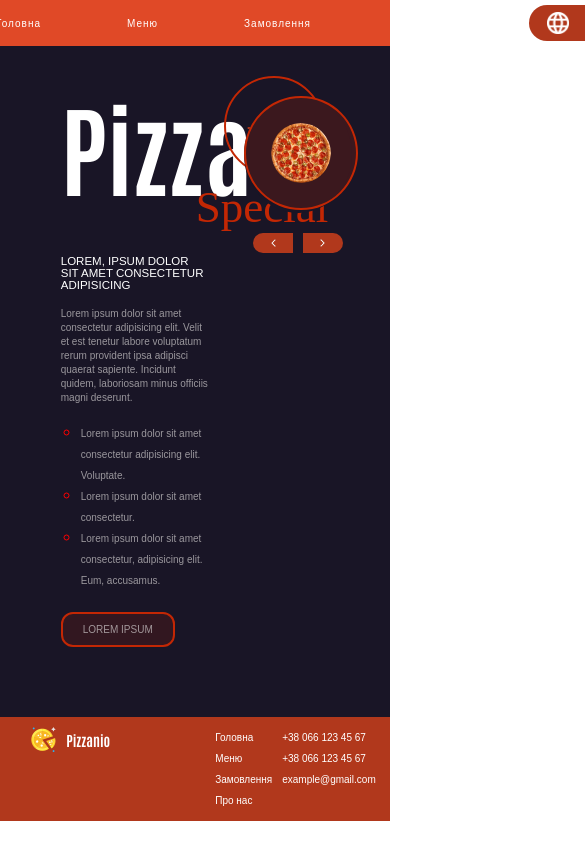
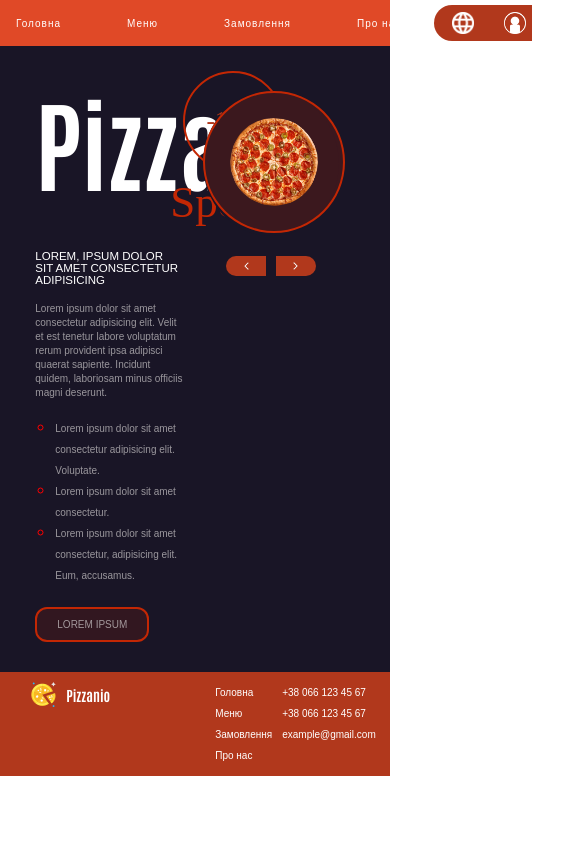
Before and after one commit to DmytroIgorovych/Pizzanio, an Angular app: page / in a window 390 px wide. Shown: the top 844 px of the page, 585 px wide, since content can reach past the window. Built offline with nearby package versions, Linux system fonts and the light colour scheme; a web font is replaced by a local one.

Commit message:
fix size 1024px

```diff
--- a/src/app/app.component.css
+++ b/src/app/app.component.css
@@ -260,8 +260,8 @@ footer .container .contacts a {
     padding: 7px 0;
   }
   .header .container nav {
-    -moz-column-gap: 35px;
-         column-gap: 35px;
+    -moz-column-gap: 40px;
+         column-gap: 40px;
   }
   .header .container nav a {
     font-size: 10px;
@@ -377,10 +377,12 @@ footer .container .contacts a {
 @media (max-width: 768px) {
   .header .container {
     padding: 5px 0;
+    -moz-column-gap: 25px;
+         column-gap: 25px;
   }
   .header .container nav {
-    margin-left: 50px;
-    margin-right: 30px;
+    -moz-column-gap: 20px;
+         column-gap: 20px;
   }
   .header .container nav a {
     margin-right: 30px;
--- a/src/app/app.component.scss
+++ b/src/app/app.component.scss
@@ -272,10 +272,11 @@ footer{
 @media (max-width: 1024px) {
     .header{
         .container{
+            // justify-content:space-between;
             column-gap: 50px;
             padding: 7px 0;
             nav{
-                column-gap: 35px;
+                column-gap: 40px;
                 a{
                     font-size: 10px;
                 }
@@ -413,9 +414,9 @@ footer{
     .header{
         .container{
             padding: 5px 0;
+            column-gap: 25px;
             nav{
-                margin-left: 50px;
-                margin-right: 30px;
+                column-gap: 20px;
                 a{
                     margin-right: 30px;
                     font-size: 10px;
--- a/src/app/components/head-page/head-page.component.css
+++ b/src/app/components/head-page/head-page.component.css
@@ -255,12 +255,12 @@
 }
 @media (max-width: 1024px) {
   .container {
-    -moz-column-gap: 15px;
-         column-gap: 15px;
-    padding: 30px 0 40px 0;
+    -moz-column-gap: 0;
+         column-gap: 0;
+    padding: 25px 0 0px 0;
   }
   .container .promotext {
-    margin-left: 11vw;
+    margin-left: 1vw;
     padding-right: 0;
   }
   .container .promotext h1 {
@@ -293,6 +293,8 @@
   }
   .container .pizza-image {
     width: 38vw;
+    flex-grow: 0.3;
+    margin-bottom: 20px;
   }
   .container .pizza-image .imgContainer {
     margin: 20px 20px 20px 20px;
--- a/src/app/components/head-page/head-page.component.scss
+++ b/src/app/components/head-page/head-page.component.scss
@@ -277,10 +277,10 @@
 
 @media (max-width: 1024px) {
     .container{
-        column-gap: 15px;
-        padding: 30px 0 40px 0;
+        column-gap: 0;
+        padding: 25px 0 0px 0;
         .promotext{
-            margin-left: 11vw;
+            margin-left: 1vw;
             padding-right: 0;
             h1{
                 font-size: 100px;
@@ -316,6 +316,8 @@
 
         .pizza-image{
             width: 38vw;
+            flex-grow: 0.3;
+            margin-bottom: 20px;
             .imgContainer{
                 margin: 20px 20px 20px 20px;
                 img{
```
Also changed, not shown: 2 other files (tests, documents, lock files or other folders).
